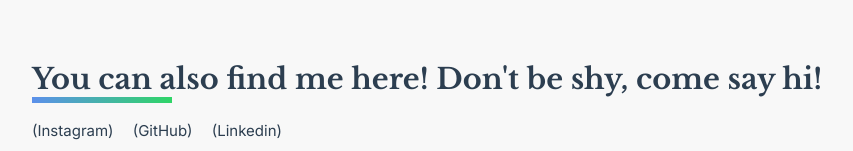
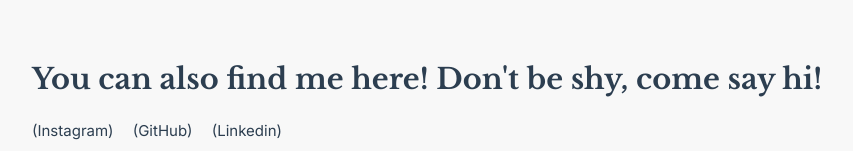
Before and after one commit to MathieuDubart/portfolio-vue, a Vue app: page /contact in a window 1280 px wide. Shown: the part 292-443 px from the top of the page, without its empty margins (0-853 px from the left). Built offline with nearby package versions, Linux system fonts and the light colour scheme.

Commit message:
removing/decorator on h2 contact title

```diff
--- a/src/views/ContactView.vue
+++ b/src/views/ContactView.vue
@@ -3,7 +3,7 @@
     <h1 class="title"><span class="decorator">Want to</span> work together? </h1>
     <a href="mailto:hello@mathieu-dubart.fr"> <h3 class="subtitle links"> (Let's get in touch) </h3> </a>
 
-    <h2 class="title"><span class="decorator">You can also</span> find me here! Don't be shy, come say hi!</h2>
+    <h2 class="title">You can also find me here! Don't be shy, come say hi!</h2>
     <div class="networks-container">
       <a href="https://instagram.com/mathieudbrt" target="_blank" class="links">(Instagram)</a>
       <a href="https://github.com/mathieudubart" target="_blank" class="links">(GitHub)</a>
```
